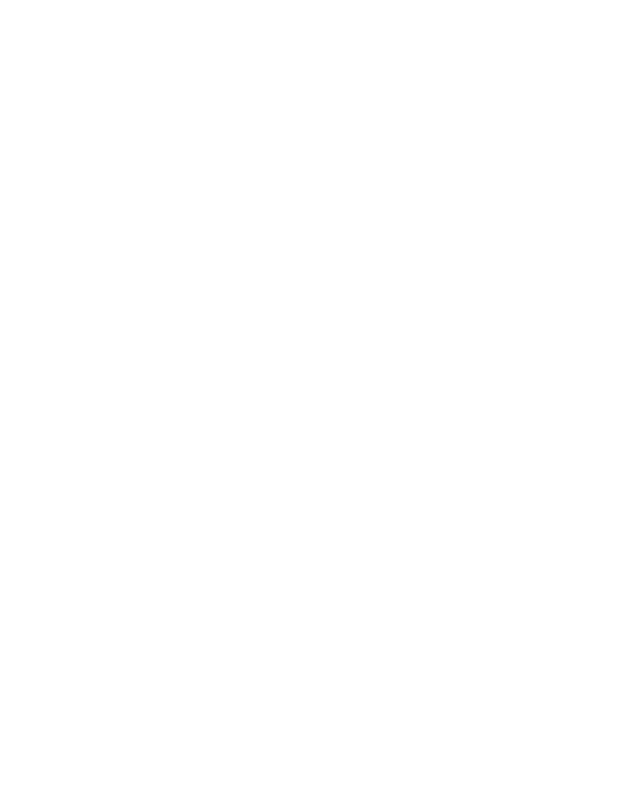
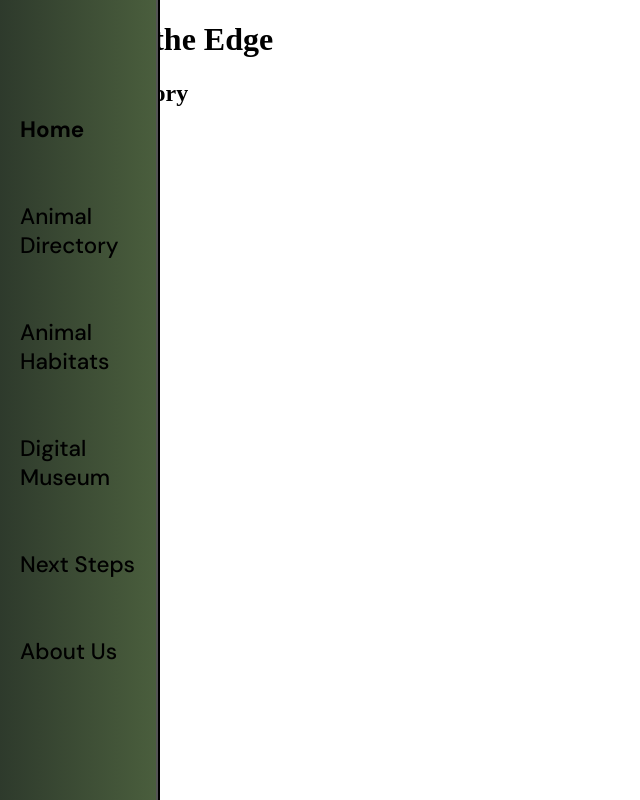
Before and after one commit to evan-catriz/WDProjCesiumCatrizLabastilla, a plain HTML site: page web-pages/animal directory/animaldirectory.html in a window 1280 px wide. Shown: the whole page, without its empty margins (0-640 px from the left). Drawn offline with Linux system fonts and the light colour scheme.

Commit message:
ninth commit

```diff
--- a/web-pages/animal directory/animaldirectory.html
+++ b/web-pages/animal directory/animaldirectory.html
@@ -5,3 +5,20 @@
             <link rel="icon" type="image/x-icon" href="../../assets/fav-icon.png">
             <link rel="stylesheet" href="animstyles.css" type="text/css">
         </head>
+        <body>
+            <div class="s-nav">
+                <p>.<br><br><br<br>.</p>
+                <a id="home" href="../home/homepage.html">Home<br><br></a>
+                <a href="../animal directory/animaldirectory.html"><br>Animal Directory<br><br></a>
+                <a href="../interactive map/interactivemap.html"><br>Animal Habitats<br><br></a>
+                <a href="../digital museum/digitalmuseum.html"><br>Digital Museum<br><br></a>
+                <a href="../next steps/nextsteps.html"><br>Next Steps<br><br></a>
+                <a href="../about us/aboutus.html"><br>About Us</a>
+            </div>
+            <div class="main">
+                <div class="header">
+                    <h1>Nature on the Edge</h1>
+                    <h2>Animal Directory</h2>
+                </div>
+            </div>
+        </body>
--- a/web-pages/animal directory/animstyles.css
+++ b/web-pages/animal directory/animstyles.css
@@ -0,0 +1,50 @@
+@import url('https://fonts.googleapis.com/css2?family=DM+Sans:ital,opsz,wght@0,9..40,100..1000;1,9..40,100..1000&display=swap');
+@import url('https://fonts.googleapis.com/css2?family=Josefin+Sans:ital,wght@0,100..700;1,100..700&display=swap');
+
+*{
+    box-sizing: border-box;
+}
+
+
+
+.s-nav{
+    height: 100%;
+    width: 160px;
+    position: fixed;
+    z-index: 2;
+    top: 0;
+    left: 0;
+    background-color: #4a5e3d;
+    background: linear-gradient(to right, #2e3a2c, #4a5e3d);
+    overflow-x: hidden;
+    padding: 20px;
+    font-family: "DM Sans", sans-serif;
+    border-right: 4px ridge black;
+}
+
+.s-nav > #home{
+    font-weight: bold;
+}
+
+.s-nav > p{
+    visibility: hidden;
+}
+
+.s-nav a{
+    font-size: 1.4em;
+    text-decoration: none;
+    color: black;
+    display: inline-block;
+    font-weight:450;
+}
+
+.s-nav a:hover{
+    transform: scale(1.1) translateX(8px);
+    transition: transform 0.1s ease-in-out;
+    color: #f1f1f1;
+}
+
+@media screen and (max-height: 450px) {
+  .sidenav {padding-top: 15px;}
+  .sidenav a {font-size: 18px;}
+}
```
Also changed, not shown: projectfinal.html (+1 -0 lines), web-pages/interactive map/interactivemap.html (+0 -6 lines).
